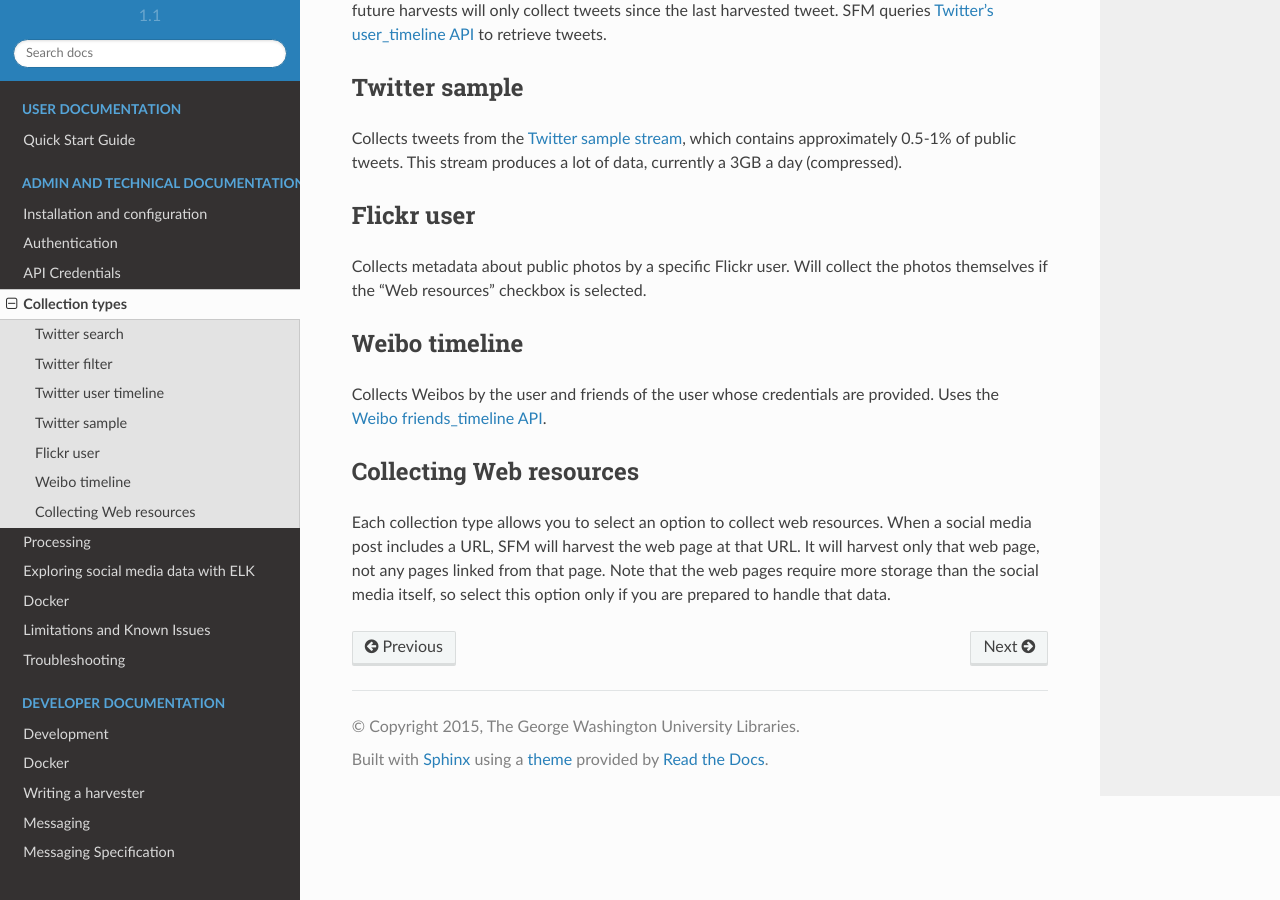
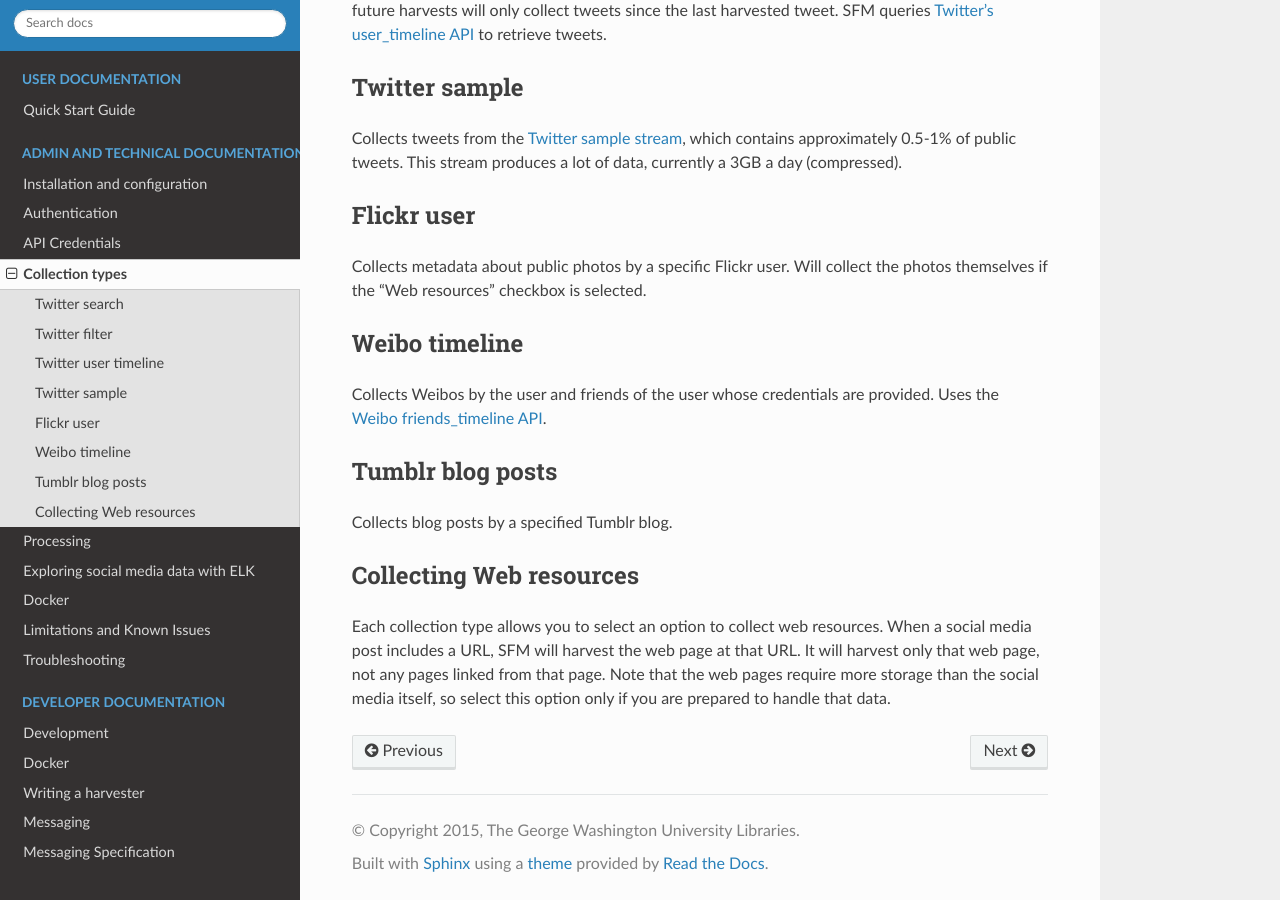
Before and after one commit to gwu-libraries/sfm-ui, a Sphinx documentation site: the page built from docs/collections.rst, in a window 1280 px wide and 900 px high, scrolled down 785 px. Built offline with Sphinx 7.4.7 and the Read the Docs theme 2.0.0, drawn with Linux system fonts in a browser that asks for light colours.

Commit message:
refs #449. placeholder for Tumblr description

```diff
--- a/docs/collections.rst
+++ b/docs/collections.rst
@@ -75,6 +75,13 @@
 Collects Weibos by the user and friends of the user whose credentials are provided.
 Uses the `Weibo friends_timeline API <http://open.weibo.com/wiki/2/statuses/friends_timeline>`_.
 
+.. _Tumblr blog posts:
+
+-----------------
+Tumblr blog posts
+-----------------
+Collects blog posts by a specified Tumblr blog.
+
 .. _Collecting web resources:
 
 ------------------------
```
